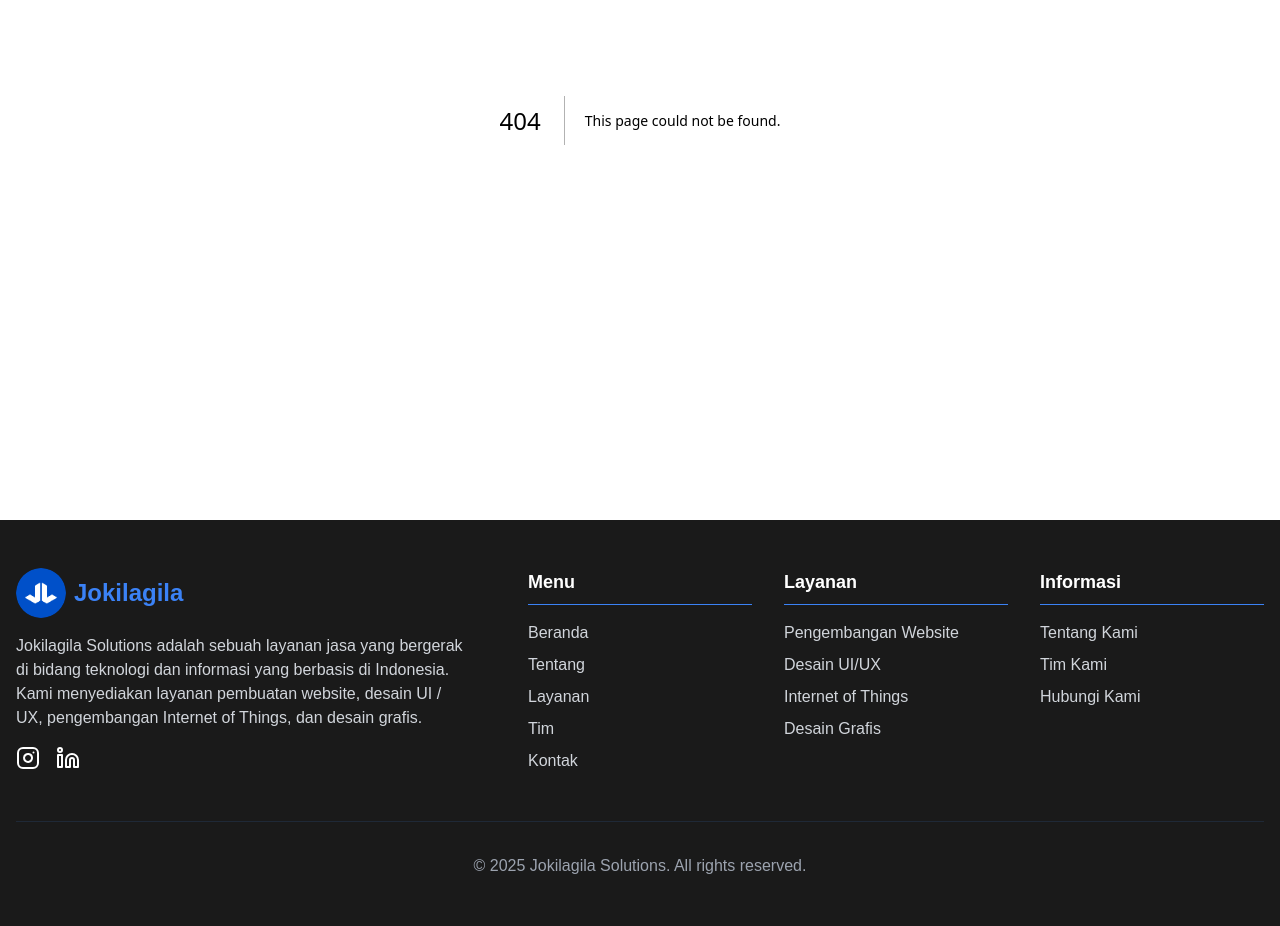
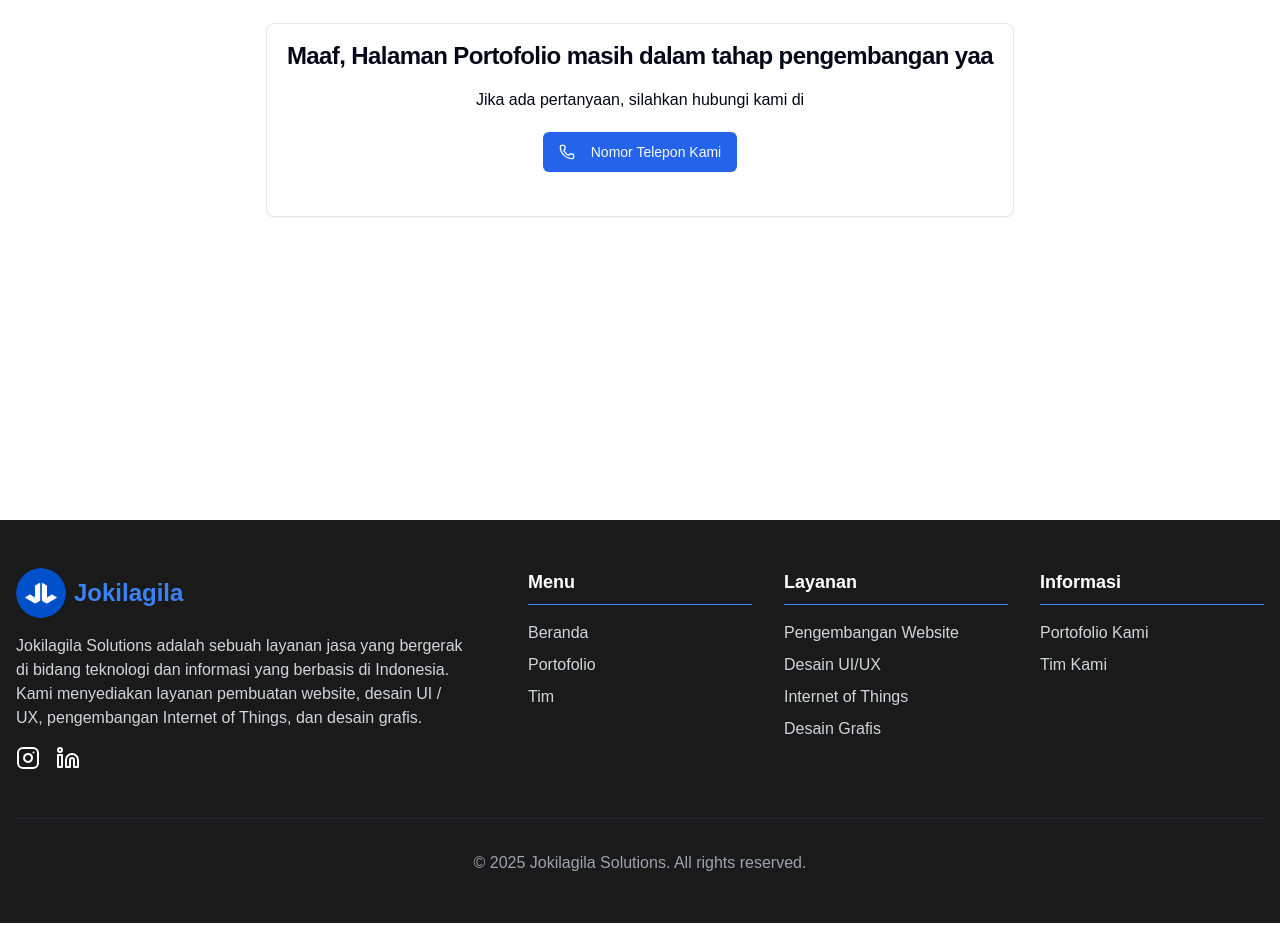
Before and after one commit to ahmadammarm/jokilagila, a Next.js app: page /portofolio in a window 1280 px wide. Before the commit this address had no page. Shown: the part 280-1206 px from the top of the page. Built offline with nearby package versions, Linux system fonts and the light colour scheme.

Commit message:
feat: add portfolio and team constants

```diff
--- a/src/app/(pages)/page.tsx
+++ b/src/app/(pages)/page.tsx
@@ -1,6 +1,6 @@
 "use client"
 
-import Banner from "@/components/Banner";
+import Banner from "@/components/homepage/Banner";
 import Contact from "@/components/Contact";
 import About from "@/components/homepage/About";
 import Loading from "@/components/Loading";
--- a/src/app/(pages)/layanan/page.tsx
+++ b/src/app/(pages)/portofolio/page.tsx
@@ -1,10 +1,11 @@
 "use client"
 
+import HeaderBanner from "@/components/HeaderBanner";
 import Loading from "@/components/Loading";
 import PerbaikanCard from "@/components/PerbaikanCard";
 import { useState } from "react";
 
-export default function LayananPage() {
+export default function PortofolioPage() {
 
     const [isLoading, setIsLoading] = useState(true)
 
@@ -19,7 +20,7 @@ export default function LayananPage() {
 
     return (
         <div>
-            <PerbaikanCard title="Halaman Layanan" />
+            <PerbaikanCard title="Halaman Portofolio" />
         </div>
     )
 }
--- a/src/app/(pages)/tentang/page.tsx
+++ b/src/app/(pages)/tentang/page.tsx
@@ -1,7 +1,8 @@
 "use client"
 
+import HeaderBanner from "@/components/HeaderBanner";
+import About from "@/components/homepage/About";
 import Loading from "@/components/Loading";
-import PerbaikanCard from "@/components/PerbaikanCard";
 import { useState } from "react";
 
 export default function TentangPage() {
@@ -18,7 +19,8 @@ export default function TentangPage() {
 
     return (
         <div>
-            <PerbaikanCard title="Halaman Tentang" />
+            <HeaderBanner title="Tentang Kami" imageUrl="/aset-home/banner-1.jpg" subtitle="Tentang Kami" link="Kembali" href="/" />
+            <About />
         </div>
     )
 }
--- a/src/components/Footer.tsx
+++ b/src/components/Footer.tsx
@@ -2,7 +2,7 @@
 
 import Image from 'next/image'
 import Link from 'next/link'
-import { Facebook, Instagram, Youtube, MapPin, Phone, Mail, Linkedin } from 'lucide-react'
+import { Instagram, Linkedin } from 'lucide-react'
 
 const Footer = () => {
     return (
@@ -41,10 +41,8 @@ const Footer = () => {
                         <ul className="space-y-2">
                             {[
                                 { href: '/', label: 'Beranda' },
-                                { href: '/tentang', label: 'Tentang' },
-                                { href: '/layanan', label: 'Layanan' },
+                                { href: '/portofolio', label: 'Portofolio' },
                                 { href: '/tim', label: 'Tim' },
-                                { href: '/kontak', label: 'Kontak' }
                             ].map((item) => (
                                 <li key={item.href}>
                                     <Link
@@ -68,12 +66,11 @@ const Footer = () => {
                                 'Desain Grafis'
                             ].map((item) => (
                                 <li>
-                                    <Link
-                                        href={`/layanan`}
-                                        className="text-gray-300 hover:text-blue-500 transition-colors"
+                                    <p
+                                        className="text-gray-300 pointer-events-none"
                                     >
                                         {item}
-                                    </Link>
+                                    </p>
                                 </li>
                             ))}
                         </ul>
@@ -84,10 +81,10 @@ const Footer = () => {
                         <ul className="space-y-2">
                             <li>
                                 <Link
-                                    href="/tentang"
+                                    href="/portofolio"
                                     className="text-gray-300 hover:text-blue-500 transition-colors"
                                 >
-                                    Tentang Kami
+                                    Portofolio Kami
                                 </Link>
                             </li>
                             <li>
@@ -96,14 +93,6 @@ const Footer = () => {
                                     className="text-gray-300 hover:text-blue-500 transition-colors"
                                 >
                                     Tim Kami
-                                </Link>
-                            </li>
-                            <li>
-                                <Link
-                                    href="/kontak"
-                                    className="text-gray-300 hover:text-blue-500 transition-colors"
-                                >
-                                    Hubungi Kami
                                 </Link>
                             </li>
                         </ul>
--- /dev/null
+++ b/src/components/HeaderBanner.tsx
@@ -0,0 +1,43 @@
+import Link from "next/link"
+import React from "react"
+
+interface HeaderBannerProps {
+    title: string
+    imageUrl: string
+    href: string
+    link: string
+    subtitle: string
+}
+
+const HeaderBanner: React.FC<HeaderBannerProps> = ({
+    title,
+    imageUrl,
+    href,
+    link,
+    subtitle
+}) => {
+  return (
+    <div className="relative w-full h-[500px] md:h-[500px] lg:h-[600px] overflow-hidden">
+        <div className="absolute top-0 left-0 w-full h-full parallax" style={{
+            backgroundImage: `url(${imageUrl})`, backgroundSize: 'cover', backgroundAttachment: 'fixed'
+        }}>
+            <div className="absolute inset-0 bg-black opacity-80"></div>
+            <div className="absolute inset-0 flex flex-col justify-center items-center text-white text-center px-4">
+                <div className="rounded-lg mb-10 bg-white p-5">
+                    <Link href={href} className="text-blue-700 text-lg font-bold transition-all ease-in-out duration-200 font-serif mr-2 hover:opacity-80">
+                        {link}
+                    </Link>
+                    <span className="text-black font-serif font-bold text-lg">
+                      /  {subtitle}
+                    </span>
+                </div>
+                <h2 className="text-4xl md:text-5xl font-black mb-4" style={{ fontFamily: 'Pacifico, cursive' }}>
+                    {title}
+                </h2>
+            </div>
+        </div>
+    </div>
+  )
+}
+
+export default HeaderBanner
--- a/src/components/Navbar.tsx
+++ b/src/components/Navbar.tsx
@@ -9,10 +9,8 @@ import { usePathname } from "next/navigation"
 
 const navItems = [
     { href: "/", label: "Beranda" },
-    { href: "/tentang", label: "Tentang" },
-    { href: "/layanan", label: "Layanan" },
+    { href: "/portofolio", label: "Portofolio" },
     { href: "/tim", label: "Tim" },
-    { href: "/kontak", label: "Kontak" },
 ]
 
 export default function Navbar() {
--- a/src/components/Banner.tsx
+++ b/src/components/homepage/Banner.tsx
@@ -3,7 +3,7 @@
 import { useEffect, useState } from "react";
 import Link from "next/link";
 import { ChevronLeft, ChevronRight } from "lucide-react";
-import { Button } from "./ui/button";
+import { Button } from "../ui/button";
 import AOS from 'aos';
 import 'aos/dist/aos.css';
 
```
Also changed, not shown: src/constants/portfolio.ts (added, +11 -0 lines), src/constants/tim.ts (added, +46 -0 lines), src/types/portfolio.d.ts (added, +7 -0 lines), src/types/tim.d.ts (added, +7 -0 lines).
